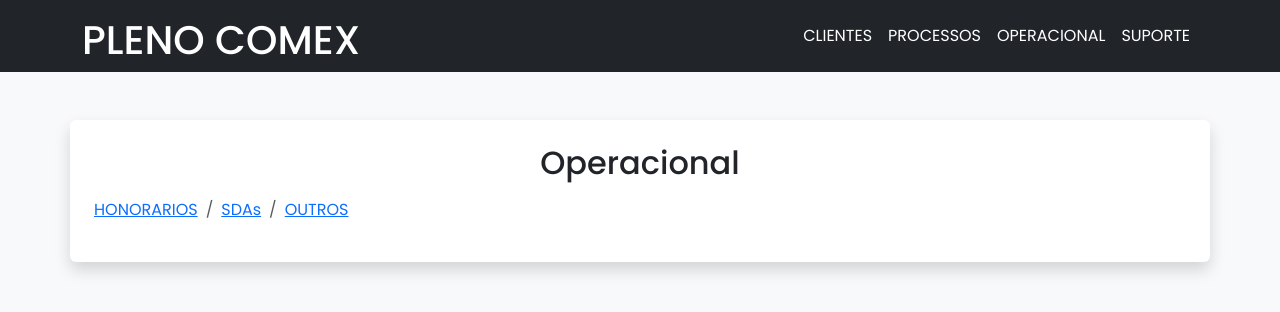
After one commit to angelitasantos/sigcomex, a Django app: page /operacional/ in a window 1280 px wide. The commit adds this page. Shown: the top 312 px of the page. Run offline with Django 5.2, Linux system fonts and the light colour scheme.

Commit message:
create templates

```diff
--- a/operacional/templates/_navbar.html
+++ b/operacional/templates/_navbar.html
@@ -9,6 +9,7 @@
 
             <a class="nav-item px-2" href="{% url 'clientes' %}">CLIENTES</a>
             <a class="nav-item px-2" href="{% url 'homepage' %}">PROCESSOS</a>
+            <a class="nav-item px-2" href="{% url 'operacional' %}">OPERACIONAL</a>
             <a class="nav-item px-2" href="{% url 'suporte' %}">SUPORTE</a>
 
         </nav>
--- a/operacional/templates/homepage.html
+++ b/operacional/templates/homepage.html
@@ -49,7 +49,7 @@
           <div class="card-body">
             <h5 class="card-title">Importar Dados</h5>
             <p class="card-text">...</p>
-            <a href="{% url 'homepage' %}" class="btn btn-primary btn-sm">Acessar</a>
+            <a href="{% url 'suporte' %}" class="btn btn-primary btn-sm">Acessar</a>
           </div>
         </div>
       </div>
--- /dev/null
+++ b/operacional/templates/operacional/_breadcrumb_operacional.html
@@ -0,0 +1,7 @@
+<nav aria-label="breadcrumb">
+    <ol class="breadcrumb">
+      <li class="breadcrumb-item"><a href="{% url 'operacional' %}">HONORARIOS</a></li>
+      <li class="breadcrumb-item"><a href="{% url 'operacional' %}">SDAs</a></li>
+      <li class="breadcrumb-item"><a href="{% url 'operacional' %}">OUTROS</a></li>
+    </ol>
+</nav>
--- /dev/null
+++ b/operacional/templates/operacional/operacional.html
@@ -0,0 +1,13 @@
+{% extends 'base.html' %}
+{% load static %}
+
+{% block title %}{{ title }}{% endblock %}
+
+{% block body %}
+<main class="container p-4 rounded shadow bg-white my-5">
+
+  <h2 class="text-center mb-3">Operacional</h2>
+  {% include 'operacional/_breadcrumb_operacional.html' %}
+
+</main>
+{% endblock %}
--- a/operacional/urls.py
+++ b/operacional/urls.py
@@ -2,7 +2,7 @@ from django.urls import path
 from .views import (HomepageTemplateView, ClienteView, CategoriaView,
                     GrupoView, SuporteTemplateView, ImportarDadosView,
                     ImportarClienteView, ImportarProcessoView,
-                    ImportarProcessoAlteradoView)
+                    ImportarProcessoAlteradoView, OperacionalTemplateView)
 
 urlpatterns = [
     path('', HomepageTemplateView.as_view(), name='homepage'),
@@ -10,6 +10,8 @@ urlpatterns = [
     path('clientes/', ClienteView.as_view(), name='clientes'),
     path('categorias/', CategoriaView.as_view(), name='categorias'),
     path('grupos/', GrupoView.as_view(), name='grupos'),
+
+    path('operacional/', OperacionalTemplateView.as_view(), name='operacional'),
 
     path('suporte/', SuporteTemplateView.as_view(), name='suporte'),
 
--- a/operacional/views.py
+++ b/operacional/views.py
@@ -24,6 +24,15 @@ class SuporteTemplateView(TemplateView):
     def get_context_data(self, **kwargs):
         context = super().get_context_data(**kwargs)
         context['title'] = 'SUPORTE'
+        return context
+
+
+class OperacionalTemplateView(TemplateView):
+    template_name = 'operacional/operacional.html'
+
+    def get_context_data(self, **kwargs):
+        context = super().get_context_data(**kwargs)
+        context['title'] = 'OPERACIONAL'
         return context
 
 
```
